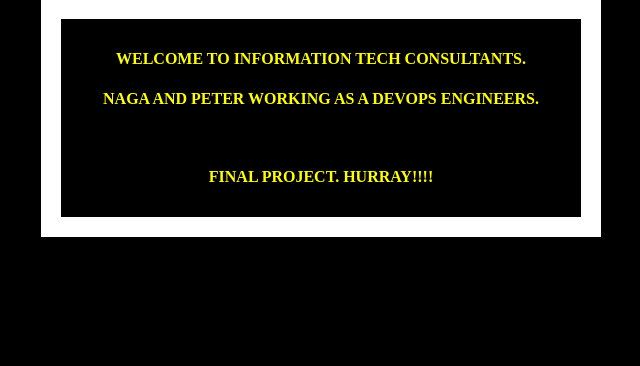
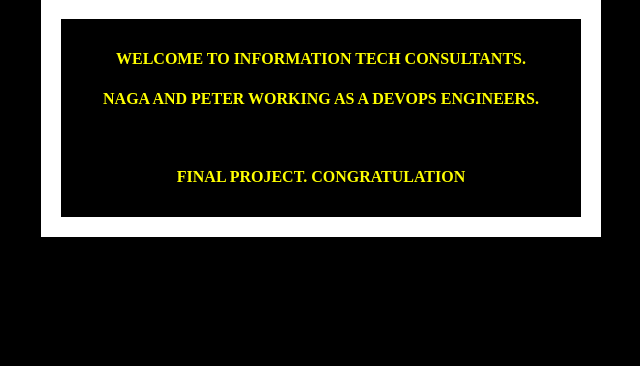
Before and after one commit to sireeshanaga/Capstone-project, a Flask app: page / in a window 1280 px wide. Shown: the part 101-467 px from the top of the page, without its empty margins (319-959 px from the left). Run offline with Flask 2, Linux system fonts and the light colour scheme.

Commit message:
Added congratulations

```diff
--- a/templates/index.html
+++ b/templates/index.html
@@ -22,7 +22,7 @@
       <h4>Welcome to Information Tech Consultants.</h4>
       <h4>Naga and Peter Working as a DevOps Engineers.</h4>
       <br>
-       <h4>Final Project. Hurray!!!!</h4>
+       <h4>Final Project. Congratulation</h4>
     </div>
   </body>
 </html>
```
